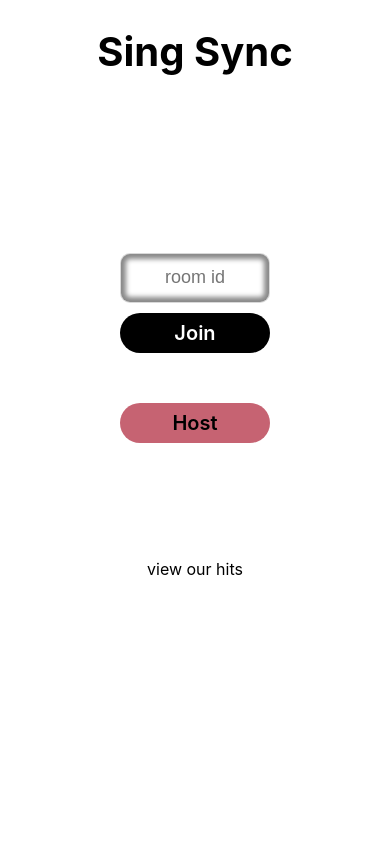
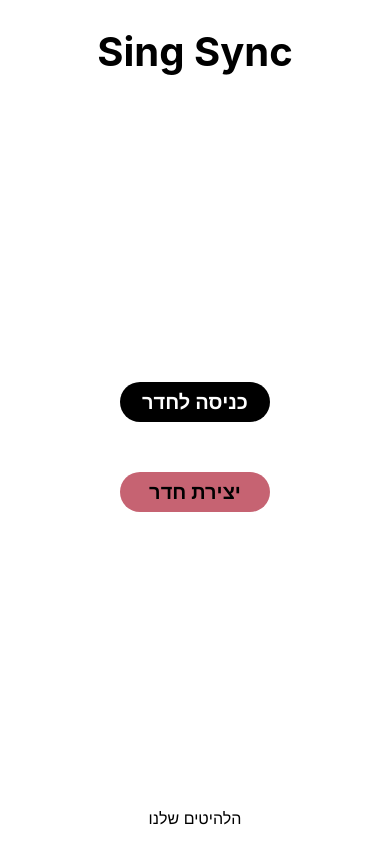
Before and after one commit to tomerofek/sing_sync, an Angular app in the folder frontend/: page / in a window 390 px wide. Built offline with nearby package versions, Linux system fonts and the light colour scheme.

Commit message:
Updated home page, fixed the room view layout on phones

```diff
--- a/frontend/src/app/app.component.ts
+++ b/frontend/src/app/app.component.ts
@@ -1,10 +1,18 @@
-import { Component } from '@angular/core';
+import { Component, OnInit } from '@angular/core';
+import { Title } from '@angular/platform-browser';
+import { Router } from '@angular/router';
 
 @Component({
   selector: 'app-root',
   templateUrl: './app.component.html',
   styleUrls: ['./app.component.css']
 })
-export class AppComponent {
-  title = 'frontend';
+export class AppComponent implements OnInit {
+  title = 'SingSync';
+
+  constructor(private titleService: Title, private router: Router){}
+
+  ngOnInit(): void {
+    this.titleService.setTitle(this.title);
+  }
 }
--- a/frontend/src/app/app.module.ts
+++ b/frontend/src/app/app.module.ts
@@ -27,6 +27,7 @@ import { AddSongNormalSearchComponent } from './components/partials/add-song-nor
 import { AddSongFromUrlComponent } from './components/partials/add-song-from-url/add-song-from-url.component';
 import { FormsModule } from '@angular/forms';
 import { MatSnackBarModule } from '@angular/material/snack-bar';
+import { BrowserAnimationsModule } from '@angular/platform-browser/animations';
 
 
 
@@ -61,7 +62,8 @@ import { MatSnackBarModule } from '@angular/material/snack-bar';
     MatDialogModule,
     MatTabsModule,
     FormsModule,
-    MatSnackBarModule
+    MatSnackBarModule,
+    BrowserAnimationsModule
   ],
   providers: [],
   bootstrap: [AppComponent]
--- a/frontend/src/app/components/pages/home-view/home-view.component.css
+++ b/frontend/src/app/components/pages/home-view/home-view.component.css
@@ -44,6 +44,8 @@
 .content {
   display: flex;
   flex-direction: column;
+  justify-content: space-between;
+  align-items: center;
   max-width: 500px;
   height: 100%;
 }
@@ -51,14 +53,16 @@
 .center-container {
   display: flex;
   flex-direction: column;
+  justify-content: center;
   align-items: center;
-  margin-top: 150px;
+  flex-grow: 1;
 }
 
 .join-container {
   display: flex;
   flex-direction: column;
   align-items: center;
+  text-align: center;
   margin-bottom: 50px;
 }
 
@@ -160,7 +164,6 @@ h1 {
   -webkit-user-select: none;
   vertical-align: middle;
   width: 150px;
-  margin-bottom: 100px;
 }
 
 .host-button:hover,
@@ -181,5 +184,5 @@ h1 {
 }
 
 .stats {
-  align-self: flex-end;
+  margin-bottom: 10px;
 }
--- a/frontend/src/app/components/pages/home-view/home-view.component.html
+++ b/frontend/src/app/components/pages/home-view/home-view.component.html
@@ -6,16 +6,21 @@
     <div class="center-container">
       <div class = "join-container">
         <div>
-          <input #s class="join-input" type="text" placeholder="room id"/>
+          <button class="join-button" (click)="toggleJoin()">כניסה לחדר</button>
         </div>
-        <div>
-          <button class="join-button" role="button" (click)="goToRoom(s.value)">Join</button>
+        <div [@toggleAnimation]="showJoin ? 'visible' : 'hidden'">
+          <div>
+            <input #s class="join-input" type="text" placeholder="room id"/>
+          </div>
+          <div>
+            <button class="host-button" role="button" (click)="goToRoom(s.value)">הצטרף</button>
+          </div>
         </div>
       </div>
-      <button class="host-button" role="button" (click)="hostRoom()">Host</button>
+      <button class="host-button" role="button" (click)="hostRoom()">יצירת חדר</button>
       <!-- TODO: add the fire icon to the link-->
-      <p classs="stats" (click)="goToStats">view our hits</p>
     </div>
+    <p classs="stats" (click)="goToStats">הלהיטים שלנו</p>
   </div>
 </div>
 
--- a/frontend/src/app/components/pages/home-view/home-view.component.ts
+++ b/frontend/src/app/components/pages/home-view/home-view.component.ts
@@ -1,3 +1,4 @@
+import { animate, state, style, transition, trigger } from '@angular/animations';
 import { Component, OnInit } from '@angular/core';
 import { MatSnackBar } from '@angular/material/snack-bar';
 import { ActivatedRoute, Router } from '@angular/router';
@@ -10,9 +11,30 @@ import { Response } from 'src/app/shared/models/Response';
 @Component({
   selector: 'app-home-view',
   templateUrl: './home-view.component.html',
-  styleUrls: ['./home-view.component.css']
+  styleUrls: ['./home-view.component.css'],
+  animations: [
+    trigger('toggleAnimation', [
+      state('hidden', style({
+        opacity: 0,
+        height: '0px',
+        overflow: 'hidden'
+      })),
+      state('visible', style({
+        opacity: 1,
+        height: '*'
+      })),
+      transition('hidden => visible', [
+        animate('0.5s ease-in')
+      ]),
+      transition('visible => hidden',[
+        animate('0.5s ease-out')
+      ])
+    ])
+  ]
 })
 export class HomeViewComponent implements OnInit {
+
+  showJoin:boolean = false;
 
   constructor(activatedRoute:ActivatedRoute, private router:Router, private roomService: RoomService, private responseService: ResponseService,
     private notificationService: NotificationService, private snackBar: MatSnackBar, private cookieService: CookieService
@@ -20,6 +42,10 @@ export class HomeViewComponent implements OnInit {
    }
 
   ngOnInit(): void {
+  }
+
+  toggleJoin() {
+    this.showJoin = !this.showJoin;
   }
 
   goToRoom(room_id: string): void {
--- a/frontend/src/app/components/pages/room-view/room-view.component.css
+++ b/frontend/src/app/components/pages/room-view/room-view.component.css
@@ -1,22 +1,42 @@
+html, body {
+    height: 100%;
+    margin: 0;
+    padding: 0;
+    width: 100%;
+    overflow-x: hidden; /* Prevent horizontal scrolling */
+    font-family: Arial, sans-serif;
+    box-sizing: border-box; /* Ensure padding and border are included in element's total width and height */
+}
+
+*, *::before, *::after {
+    box-sizing: inherit;
+}
+
 .back {
     display: flex;
     flex-direction: column;
     align-items: center;
     height: 100%;
-  }
+    padding: 10px; /* Add padding to ensure no content touches the edges */
+    width: 100%;
+}
 
 .content {
     display: flex;
     flex-direction: column;
     align-items: center;
+    width: 100%;
     max-width: 500px;
     height: 100%;
-  }
+    padding: 10px; /* Add padding for internal spacing */
+    box-sizing: border-box;
+}
 
 .top {
     display: flex;
-    align-items: top;
-    width: 500px;
+    align-items: flex-start; /* Correct alignment from 'top' to 'flex-start' */
+    width: 100%;
+    box-sizing: border-box;
 }
 
 .roomid {
@@ -36,6 +56,13 @@
     vertical-align: top;
 }
 
+.main {
+    display: flex;
+    flex-direction: row;
+    width: 100%;
+    box-sizing: border-box;
+    padding: 10px; /* Add padding to prevent content from touching the edges */
+}
 
 queue {
     flex: 1;
@@ -47,10 +74,12 @@ song-content {
     display: inline-block;
 }
 
-.main {
+.navigation {
     display: flex;
     flex-direction: row;
-    width: 500px;
+    width: 100%;
+    padding: 10px; /* Add padding to ensure no content touches the edges */
+    box-sizing: border-box;
 }
 
 .filler {
@@ -65,8 +94,13 @@ song-content {
     justify-content: flex-end;
 }
 
-.navigation {
-    display: flex;
-    flex-direction: row;
-    width: 500px;
+/* Responsive adjustments */
+@media (max-width: 600px) {
+    .content, .top, .main, .navigation {
+        padding: 5px; /* Adjust padding for small screens */
+    }
+
+    .roomid, .song-info, .song-author, queue, song-content {
+        font-size: 14px; /* Adjust font size for better readability on small screens */
+    }
 }
--- a/frontend/src/app/services/queue.service.ts
+++ b/frontend/src/app/services/queue.service.ts
@@ -71,7 +71,7 @@ export class QueueService implements IQueueService{
   private real: IQueueService | null;
   private fake: IQueueService;
   constructor(private httpClient:HttpClient) {
-    this.real = new RealQueueService(httpClient);
+    this.real = null;//new RealQueueService(httpClient);
     this.fake = new FakeQueueService();
    }
 
--- a/frontend/src/app/services/room.service.ts
+++ b/frontend/src/app/services/room.service.ts
@@ -18,7 +18,7 @@ export class RoomService implements IRoomService{
   private real: IRoomService | null;
   private fake: IRoomService;
   constructor(private http_client:HttpClient) {
-    this.real = new RealRoomService(http_client);
+    this.real = null;//new RealRoomService(http_client);
     this.fake = new FakeRoomService();
    }
 
--- a/frontend/src/app/services/song.service.ts
+++ b/frontend/src/app/services/song.service.ts
@@ -33,7 +33,7 @@ export class SongService implements ISongService {
   private real: ISongService | null;
   private fake: ISongService;
   constructor(private httpClient:HttpClient) {
-    this.real = new RealSongService(httpClient);
+    this.real = null;//new RealSongService(httpClient);
     this.fake = new FakeSongService();
    }
 
```
